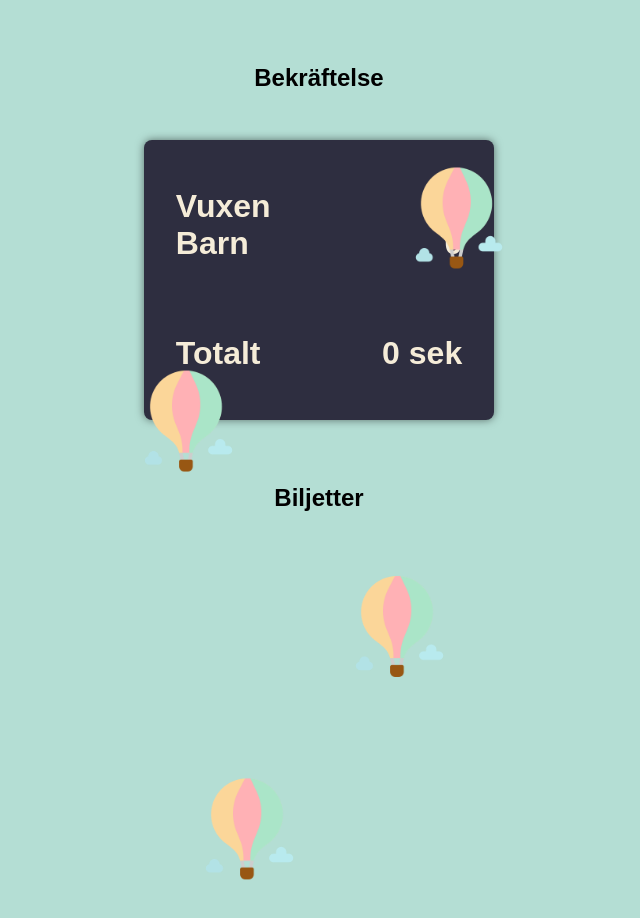
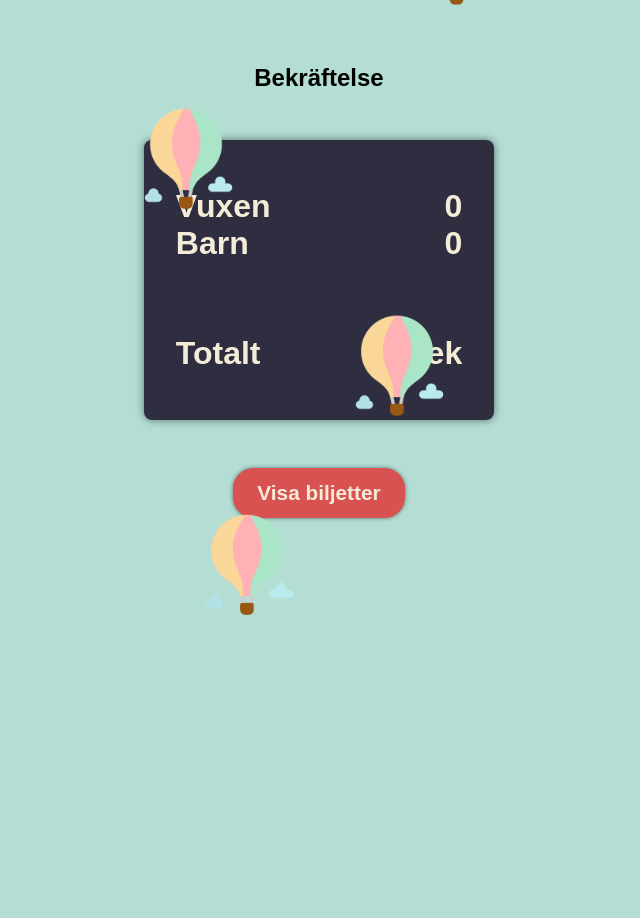
Before and after one commit to fabiolapoblete/amuseMe-examination, a React (Vite) app: page /confirmation in a window 1280 px wide. Shown: the top 918 px of the page, without its empty margins (321-961 px from the left). After the commit the page ends 800 px from the top, so only its background shows below. Built offline with nearby package versions, Linux system fonts and the light colour scheme; a web font is replaced by a local one.

Commit message:
Added a modal on confirmation page

```diff
--- a/src/Components/Balloons.jsx
+++ b/src/Components/Balloons.jsx
@@ -12,7 +12,7 @@ function Balloons() {
     <div className="balloonWrapper">
       <motion.img
         className="balloon balloon__1"
-        src="../../public/hot-air-balloon.png"
+        src="/hot-air-balloon.png"
         alt="hot air balloon image"
         variants={balloon}
         initial="initial"
@@ -22,7 +22,7 @@ function Balloons() {
       />
       <motion.img
         className="balloon balloon__2"
-        src="../../public/hot-air-balloon.png"
+        src="/hot-air-balloon.png"
         alt="hot air balloon image"
         variants={balloon}
         initial="initial"
@@ -32,7 +32,7 @@ function Balloons() {
       />
       <motion.img
         className="balloon balloon__3"
-        src="../../public/hot-air-balloon.png"
+        src="/hot-air-balloon.png"
         alt="hot air balloon image"
         variants={balloon}
         initial="initial"
@@ -42,7 +42,7 @@ function Balloons() {
       />
       <motion.img
         className="balloon balloon__4"
-        src="../../public/hot-air-balloon.png"
+        src="/hot-air-balloon.png"
         alt="hot air balloon image"
         variants={balloon}
         initial="initial"
--- a/src/Components/Menu.jsx
+++ b/src/Components/Menu.jsx
@@ -67,7 +67,7 @@ function Menu() {
             >
               <img
                 className="menu__balloon"
-                src="../../public/hot-air-balloon.png"
+                src="/hot-air-balloon.png"
                 alt="hot air balloon image"
               />
               <p>Köp biljetter</p>
@@ -89,7 +89,7 @@ function Menu() {
             >
               <img
                 className="menu__balloon"
-                src="../../public/hot-air-balloon.png"
+                src="/hot-air-balloon.png"
                 alt="hot air balloon image"
               />
               <p>Öppetider</p>
@@ -111,7 +111,7 @@ function Menu() {
             >
               <img
                 className="menu__balloon"
-                src="../../public/hot-air-balloon.png"
+                src="/hot-air-balloon.png"
                 alt="hot air balloon image"
               />
               <p>Attraktioner</p>
@@ -133,7 +133,7 @@ function Menu() {
             >
               <img
                 className="menu__balloon"
-                src="../../public/hot-air-balloon.png"
+                src="/hot-air-balloon.png"
                 alt="hot air balloon image"
               />
               <p>Mat & Dryck</p>
@@ -155,7 +155,7 @@ function Menu() {
             >
               <img
                 className="menu__balloon"
-                src="../../public/hot-air-balloon.png"
+                src="/hot-air-balloon.png"
                 alt="hot air balloon image"
               />
               <p>Evenemang</p>
@@ -177,7 +177,7 @@ function Menu() {
             >
               <img
                 className="menu__balloon"
-                src="../../public/hot-air-balloon.png"
+                src="/hot-air-balloon.png"
                 alt="hot air balloon image"
               />
               <p>Kontakta oss</p>
--- a/src/Components/Ticket.jsx
+++ b/src/Components/Ticket.jsx
@@ -22,7 +22,7 @@ function Ticket({ ticketType, ticketNumber }) {
       </section>
       <section className="ticket__barcode">
         <img
-          src="../../public/barcode.png"
+          src="/barcode.png"
           alt="Scannable barcode representing your ticket"
         />
         <p># {ticketNumber}</p>
--- a/src/Pages/ConfirmationPage.jsx
+++ b/src/Pages/ConfirmationPage.jsx
@@ -1,4 +1,4 @@
-import { useContext } from "react";
+import { useContext, useState } from "react";
 import { dataContext } from "../App";
 import { motion } from "framer-motion";
 import SecondaryTitle from "../Components/SecondaryTitle";
@@ -31,7 +31,39 @@ function ConfirmationPage() {
     return randomTicketNumber;
   };
 
+  const [modal, setModal] = useState(false);
+
   return (
+    <>
+      {modal && (
+        <div className="modal" onClick={() => setModal(!modal)}>
+          <section className="tickets__wrapper">
+            <header>
+              <h2 className="tickets__header">Biljetter</h2>
+            </header>
+            <section className="tickets__container">
+              <section className="tickets">
+                {adultTickets.map((ticketNumber) => (
+                  <Ticket
+                    key={ticketNumber}
+                    ticketType={"Vuxen"}
+                    ticketNumber={generateRandomTicketNumber()}
+                  />
+                ))}
+              </section>
+              <section className=" tickets">
+                {childTickets.map((ticketNumber) => (
+                  <Ticket
+                    key={ticketNumber}
+                    ticketType={"Barn"}
+                    ticketNumber={generateRandomTicketNumber()}
+                  />
+                ))}
+              </section>
+            </section>
+          </section>
+        </div>
+      )}
       <motion.div
         initial={{ opacity: 0, y: 30 }}
         animate={{ opacity: 1, y: 0 }}
@@ -57,34 +89,35 @@ function ConfirmationPage() {
               <h4>{totalTicketPrice} sek</h4>
             </article>
           </section>
-        <section className="tickets__wrapper">
-          <header>
-            <h2>Biljetter</h2>
-          </header>
-          <section className="tickets__container">
-            <section className="tickets">
-              {adultTickets.map((ticketNumber) => (
-                <Ticket
-                  key={ticketNumber}
-                  ticketType={"Vuxen"}
-                  ticketNumber={generateRandomTicketNumber()}
-                />
-              ))}
-            </section>
-            <section className=" tickets">
-              {childTickets.map((ticketNumber) => (
-                <Ticket
-                  key={ticketNumber}
-                  ticketType={"Barn"}
-                  ticketNumber={generateRandomTicketNumber()}
-                />
-              ))}
-            </section>
-          </section>
-        </section>
+          <motion.button
+            className="showButton"
+            onClick={() => setModal(!modal)}
+            whileHover={{
+              scale: 1.1,
+              transition: {
+                duration: 0.3,
+                type: "spring",
+                stiffness: 400,
+                damping: 10,
+              },
+            }}
+            whileTap={{
+              scale: 0.9,
+              transition: {
+                duration: 0.3,
+                delay: 0,
+                type: "spring",
+                stiffness: 400,
+                damping: 10,
+              },
+            }}
+          >
+            Visa biljetter
+          </motion.button>
         </main>
         <Balloons />
       </motion.div>
+    </>
   );
 }
 
--- a/src/Styles/ConfirmationPage.css
+++ b/src/Styles/ConfirmationPage.css
@@ -32,13 +32,18 @@
 .tickets__wrapper {
     display: flex;
     flex-direction: column;
+    align-items: center;
     gap: 1rem;
     margin-top: 4rem;
 }
 
+.tickets__header {
+    font-size: 35px;
+}
+
 .tickets__container {
-    width: 21.9rem;
-    height: 18.8rem;
+    width: 40rem;
+    height: 19rem;
     display: flex;
     gap: 1rem;
     padding: 1rem;
@@ -60,3 +65,49 @@
     background: var(--secondary-text-color);
     -webkit-border-radius: 0.6rem;
 }
+
+.showButton {
+    background-color: var(--primary-color);
+    color: var(--main-text-color);
+    font-family: var(--main-font);
+    font-size: 1.3rem;
+    font-weight: 700;
+    border: none;
+    border-radius: 1.3rem;
+    box-shadow: 0 0 4px rgba(0, 0, 0, 0.5);
+    padding: 0.8rem 1.5rem;
+    cursor: pointer;
+    margin-top: 3rem;
+}
+
+.modal {
+    background-color: var(--primary-color);
+    color:var(--main-text-color);
+    max-width: 100%;
+    height: 100%;
+    position: fixed;
+    top: 0;
+    left: 0;
+    right: 0;
+    bottom: 0;
+    display:flex;
+    flex-direction: column;
+    justify-content: center;
+    gap: 2rem;
+    z-index: 1;
+
+    transform: scaleY(0.1) scaleX(0);
+    animation: unfold 1s cubic-bezier(0.165, 0.840, 0.440, 1.000) forwards;
+}
+
+@keyframes unfold {
+    0% {
+      transform:scaleY(.005) scaleX(0);
+    }
+    50% {
+      transform:scaleY(.005) scaleX(1);
+    }
+    100% {
+      transform:scaleY(1) scaleX(1);
+    }
+}
```
Lines whose indentation alone changed are shown as unchanged.
